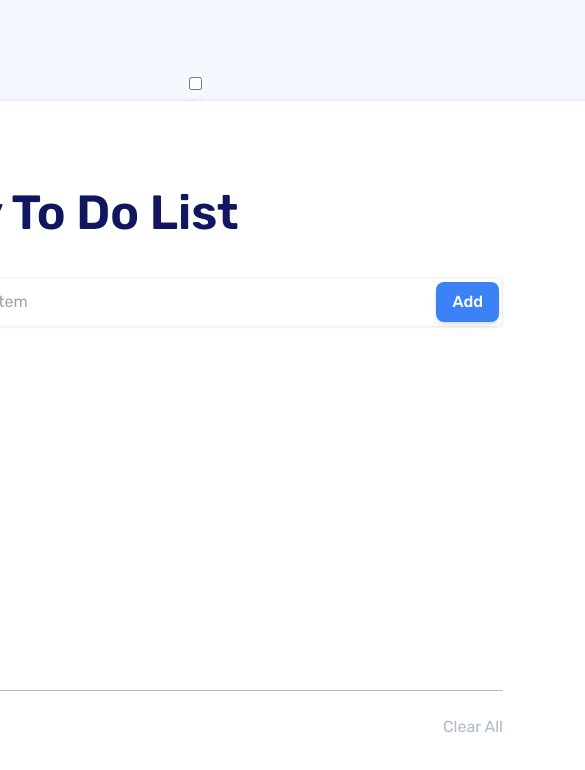
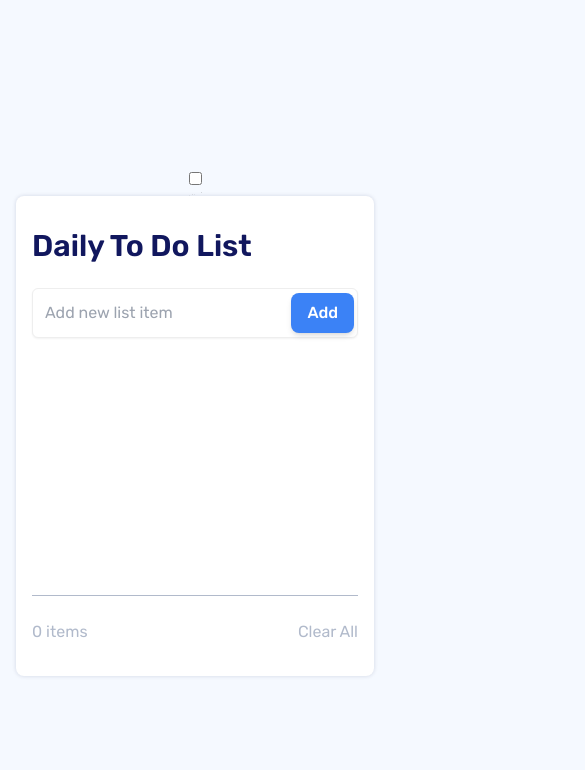
Before and after one commit to chiragak/to-do-list-app, a Next.js app: page / in a window 390 px wide. Shown: the top 770 px of the page, 585 px wide, since content can reach past the window. Built offline with nearby package versions, Linux system fonts and the light colour scheme.

Commit message:
added responsive design

```diff
--- a/src/app/page.js
+++ b/src/app/page.js
@@ -24,21 +24,19 @@ export default function Home() {
   };
 
   return (
-
-    <div className="flex flex-col h-screen items-center justify-center">
-       <ThemeToggle />
+    <div className="flex flex-col min-h-screen items-center justify-center p-4 md:p-6">
+      <ThemeToggle />
       <div
-        className="bg-white px-48 py-12 w-[1000px] h-[670px] rounded-[32px] relative"
+        className="bg-white w-full max-w-[1000px] min-h-[480px] md:min-h-[670px] rounded-lg md:rounded-[32px] relative px-4 py-8 md:px-48 md:py-12"
         style={{ boxShadow: '0px 0px 4px 0px #00174726' }}
       >
-
-        <h1 className="text-5xl font-semibold mb-10 font-rubik text-primary-dark my-10">
+        <h1 className="text-3xl md:text-5xl font-semibold mb-6 md:mb-10 font-rubik text-primary-dark md:my-10">
           Daily To Do List
         </h1>
 
         <AddTaskForm onAddTask={addTask} />
 
-        <div className="mt-4 space-y-4">
+        <div className="mt-4 space-y-4 mb-24">
           {tasks.map((task) => (
             <Task key={task.id} task={task} onMarkCompleted={markCompleted} />
           ))}
@@ -46,12 +44,12 @@ export default function Home() {
 
         {/* Horizontal Line */}
         <div
-          className="absolute bottom-20 left-48 right-48"
+          className="absolute bottom-20 left-4 right-4 md:left-48 md:right-48"
           style={{ borderTop: '1px solid #B1BACB' }}
         />
 
         {/* Footer with Total Items and Clear All */}
-        <div className="absolute bottom-8 left-48 right-48 flex justify-between items-center">
+        <div className="absolute bottom-8 left-4 right-4 md:left-48 md:right-48 flex justify-between items-center">
           <span style={{ color: '#B1BACB' }}>
             {tasks.length} items
           </span>
```
